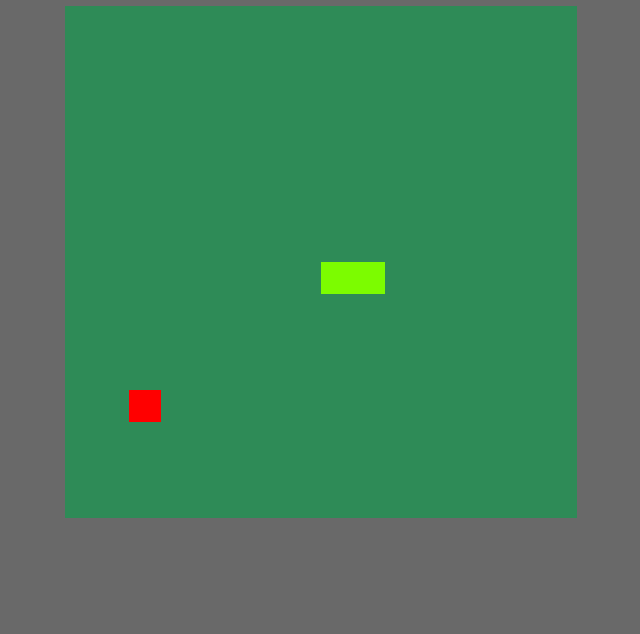
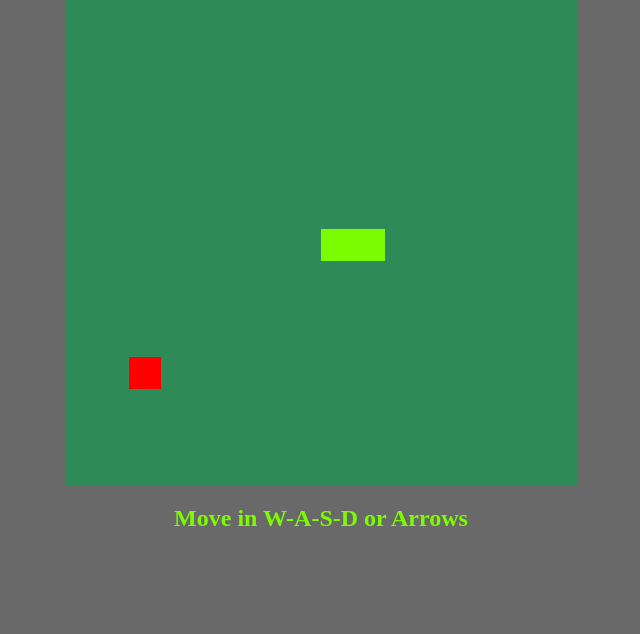
Before and after one commit to marcelo945/snake_game, a plain HTML site: page index.html in a window 1280 px wide. Shown: the part 166-800 px from the top of the page, without its empty margins (295-935 px from the left). Drawn offline with Linux system fonts and the light colour scheme.

Commit message:
Informação sobre os controles

```diff
--- a/index.html
+++ b/index.html
@@ -11,5 +11,6 @@
 <body>
     <h1>SNAKE GAME 🐍</h1>
     <canvas id="snake" width="512" height="512"></canvas>
+    <h2>Move in W-A-S-D or Arrows</h2>
 </body>
 </html>
```
